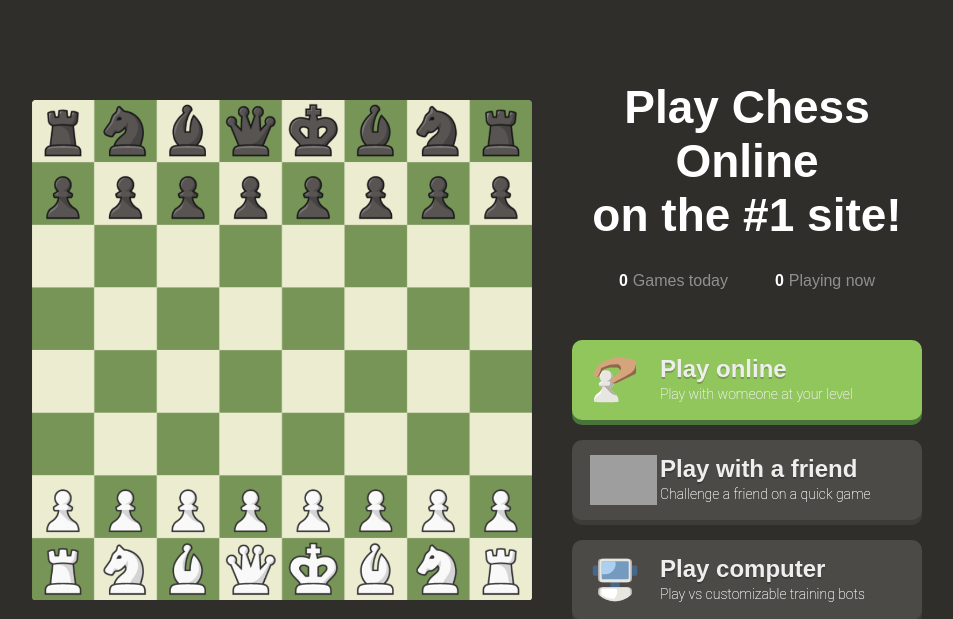
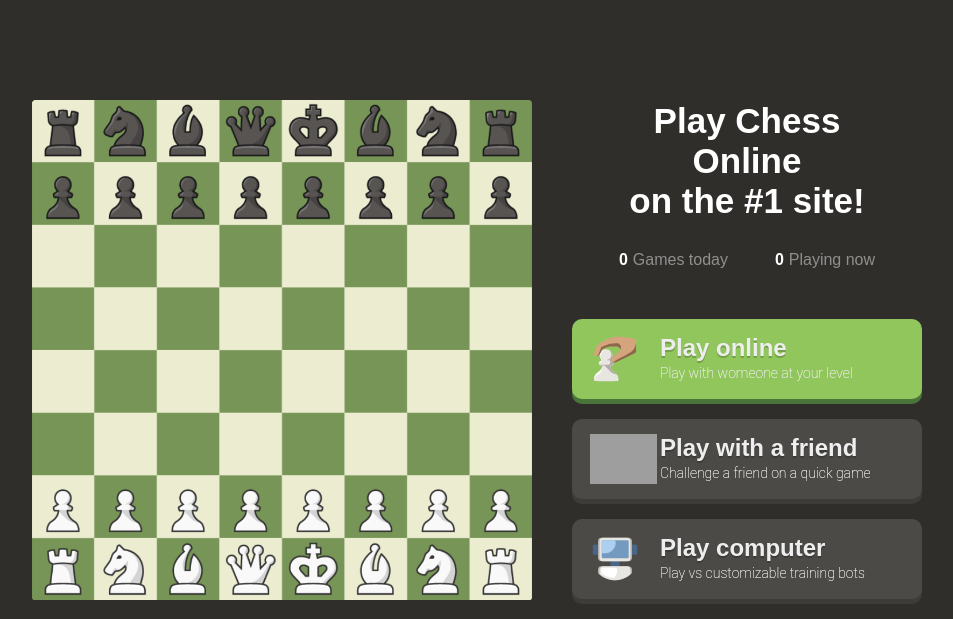
Before and after one commit to backslash057/KChess, a Flask app: page / in a window 1280 px wide. Shown: the part 50-669 px from the top of the page, without its empty margins (163-1116 px from the left). Run offline with Flask 2, Linux system fonts and the light colour scheme; grey boxes are pictures that could not be loaded.

Commit message:
Initial commit

```diff
--- a/models.py
+++ b/models.py
@@ -17,6 +17,8 @@ class DbManager:
 			CREATE TABLE IF NOT EXISTS users(id serial PRIMARY KEY,
 				username VARCHAR(20), password VARCHAR(64));
 			TRUNCATE TABLE users;
+			CREATE TABLE IF NOT EXISTS banned_passwords(pwd VARCHAR(64));
+			TRUNCATE TAbLE banned_passwords;
 			""")
 		self.conn.commit()
 		cursor.close()
--- a/static/css/style.css
+++ b/static/css/style.css
@@ -118,7 +118,7 @@ a {
 
 
 .description {
-    font-size: 46px;
+    font-size: 35px;
     font-weight: bold;
     margin-bottom: 30px;
 }
--- a/templates/index.html
+++ b/templates/index.html
@@ -5,6 +5,7 @@
     <meta name="viewport" content="width=device-width, initial-scale=1.0">
     <title>Chess - Play chess on the #1 site</title>
     <link rel="stylesheet" href="{{ url_for('static', filename='css/style.css') }}">
+    <link rel="shortcut icon" href="{{ url_for('static', filename='imgs/favicon.ico') }}" type="image/x-icon">
 </head>
 <body>
     <nav class="menu">
```
Also changed, not shown: static/imgs/favicon.ico (added), static/imgs/favicon.png (added).
